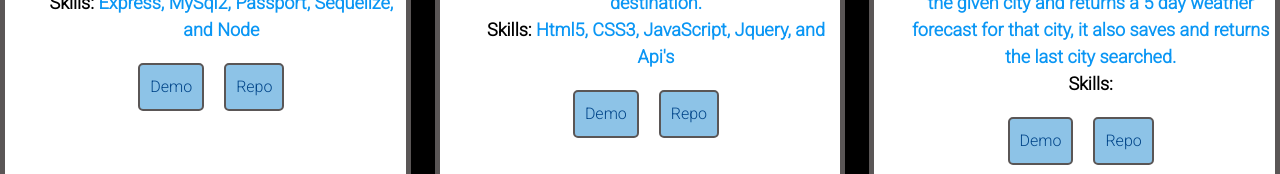
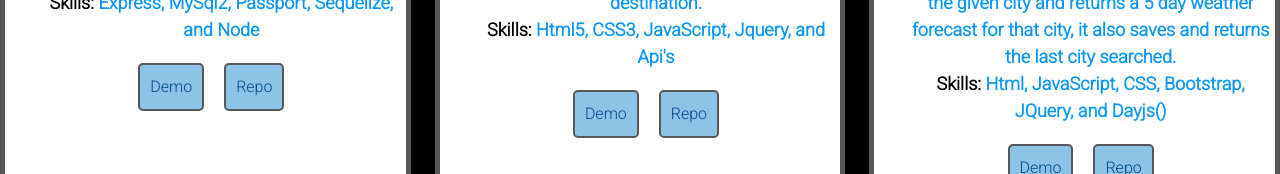
Before and after one commit to jbasquez/jbasquez.github.io, a React (Create React App) app in the folder reactapp/: page /projects in a window 1280 px wide. Shown: the part 450-624 px from the top of the page. Built offline with nearby package versions, Linux system fonts and the light colour scheme.

Commit message:
skills updated and rendering for 5day weather forecast

```diff
--- a/reactapp/src/pages/projects.js
+++ b/reactapp/src/pages/projects.js
@@ -33,6 +33,7 @@ function Projects() {
               id={project[2].id}
               name={project[2].name}
               about={project[2].about}
+              skills={project[2].skills}
               image={project[2].image}
               active={project[2].active}
               repo={project[2].repo}
--- a/reactapp/src/project.json
+++ b/reactapp/src/project.json
@@ -22,6 +22,7 @@
         "name": "Weather Forcast",
         "image": "https://user-images.githubusercontent.com/71075507/117594648-92781800-b10c-11eb-9afc-4e945336156d.png",
         "about": "This application grabs a users typed input and uses APIs to search a data base for the given city and returns a 5 day weather forecast for that city, it also saves and returns the last city searched.",
+        "skills":"Html, JavaScript, CSS, Bootstrap, JQuery, and Dayjs()",
         "active": "https://jbasquez.github.io/weatherForecast/",
         "repo": "https://github.com/jbasquez/weatherForecast"
     },
```
